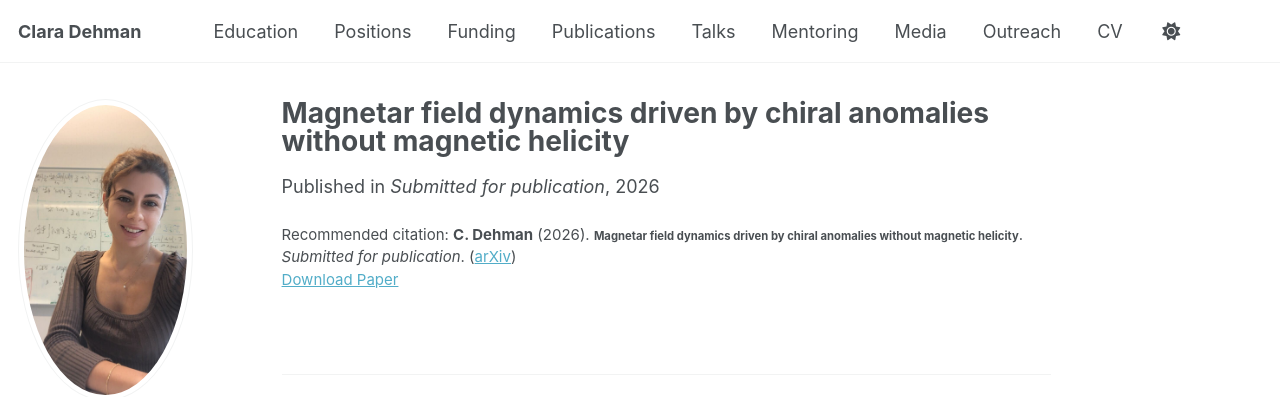
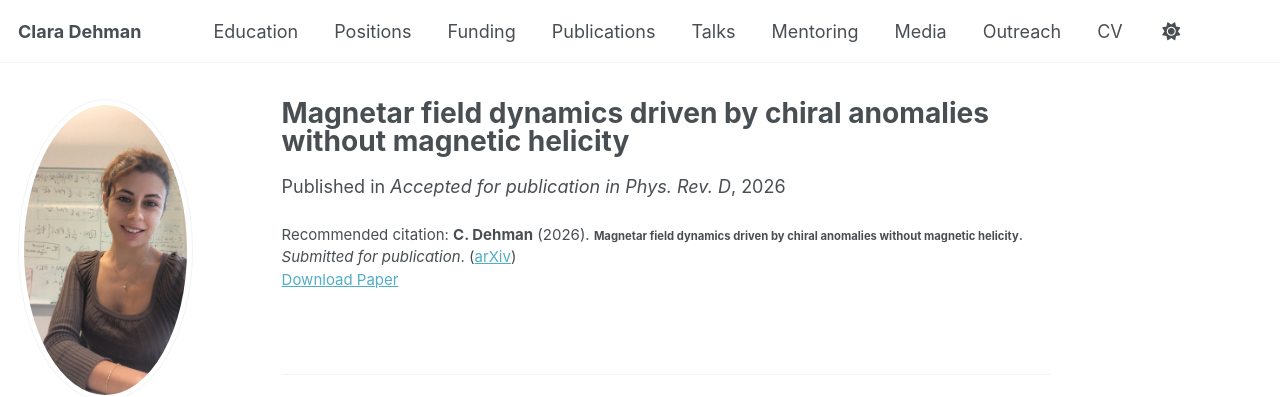
Before and after one commit to ClaraDehman/ClaraDehman.github.io, a Jekyll site: the page built from _publications/2026_05_01_CME_noHelicity.md, in a window 1280 px wide and 975 px high. Shown: the top 397 px of the window. Built offline with Jekyll 4.4.1, drawn with Linux system fonts in a browser that asks for light colours; some web fonts are replaced.

Commit message:
Update 2026_05_01_CME_noHelicity.md

```diff
--- a/_publications/2026_05_01_CME_noHelicity.md
+++ b/_publications/2026_05_01_CME_noHelicity.md
@@ -1,11 +1,11 @@
 ---
 title: "Magnetar field dynamics driven by chiral anomalies without magnetic helicity"
 collection: publications
-category: submitted
+category: in press
 permalink: /publication/2026-chiral-magnetar-fields
 excerpt: 'Study of the role of chiral anomalies without magnetic helicity in the magnetic-field evolution of magnetars.'
 date: 2026-05-01
-venue: 'Submitted for publication'
+venue: 'Accepted for publication in Phys. Rev. D'
 paperurl: '/files/Dehman2026_CME.pdf'
 arxivurl: 'https://arxiv.org/abs/2605.08068'
 authors: "<strong>22. </strong> <strong><u>C. Dehman</u></strong>"
```
